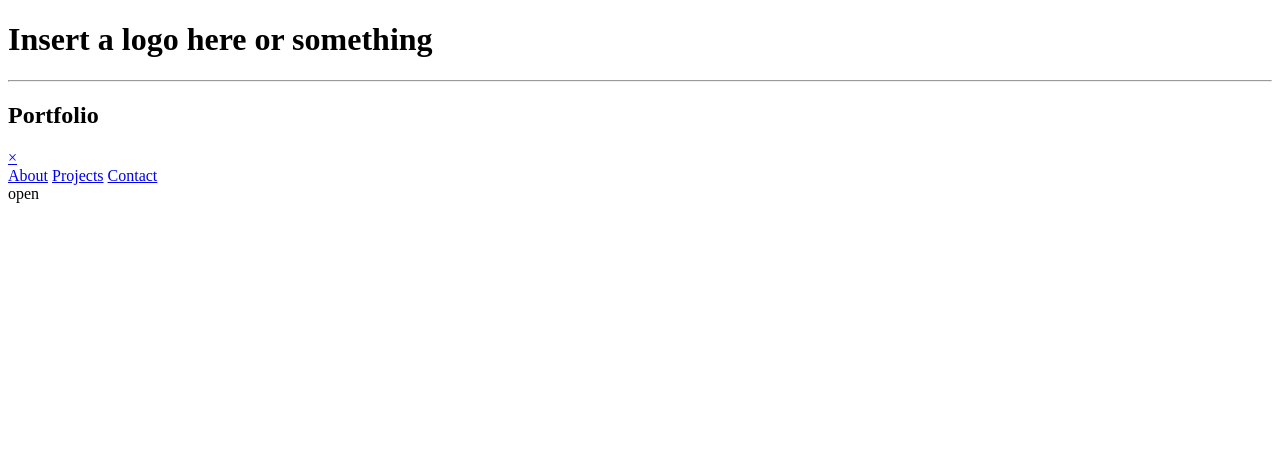
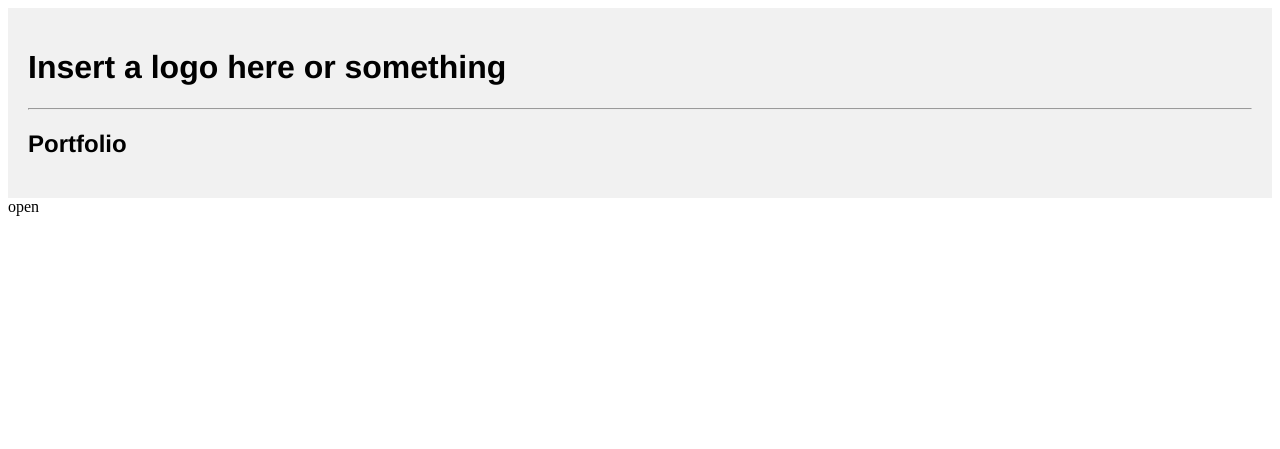
Before and after one commit to ZenoZine/ZenoZine.github.io, a plain HTML site: page index.html in a window 1280 px wide. Drawn offline with Linux system fonts and the light colour scheme.

Commit message:
Update index.html

```diff
--- a/index.html
+++ b/index.html
@@ -4,21 +4,22 @@
     <meta charset="utf-8">
     <meta name="viewport" content="width=device-width, initial-scale=1">
     <title>This is Joshua Reed</title>
-    <link rel="stylesheet" href="website.css">
+    <link rel="stylesheet" href="index.css">
     <link rel = "shortcut icon" type = "image/png" href = "Images/">
 
     <body>
+        <script src ="index.js"></script>
         <div class="main">
             <h1>Insert a logo here or something</h1>
             <hr>
             <h2>Portfolio</h2>
         </div>
 
-        <div class="myNav" class="overlay">
+        <div id="myNav" class="overlay">
             <a href="javascript:void(0)" class="closebtn" onclick="closeNav()">&times;</a>
 
             <div class="overlay-content">
-                <a href="#">About</a>
+                <a href="#">About Me</a>
                 <a href="#">Projects</a>
                 <a href="#">Contact</a>
             </div>
```
